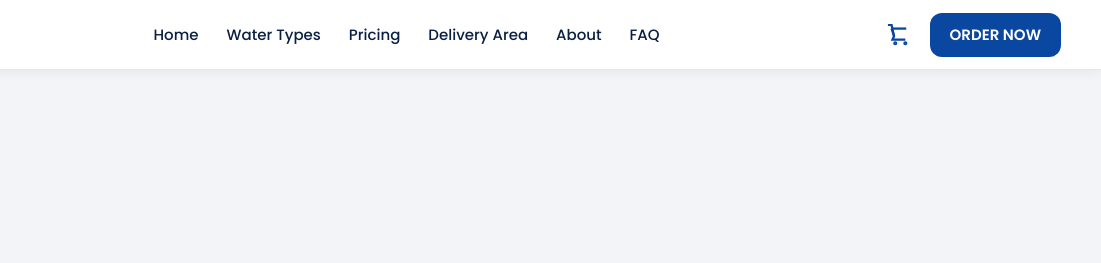
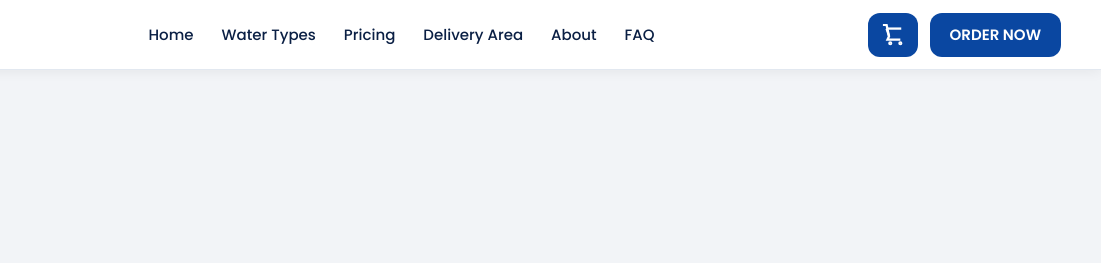
Before and after one commit to jjordanvvo/waterboy-delivery, a website: page faq.html in a window 1280 px wide. Shown: the top 263 px of the page, 179-1280 px from the left. Drawn offline with Linux system fonts and the light colour scheme.

Commit message:
Style cart button to match ORDER NOW (blue pill with white icon)

```diff
--- a/site.css
+++ b/site.css
@@ -236,12 +236,18 @@ button, a.btn-primary, a.btn-secondary, a.btn-inverted, a.btn-ghost-white,
   box-shadow: 0 8px 24px rgba(13,71,161,0.25);
 }
 .nav-cart-btn {
-  background: none; border: none; cursor: pointer;
-  color: var(--color-primary);
+  background: var(--color-primary); border: none; cursor: pointer;
+  color: #FFFFFF;
   position: relative;
-  padding: 8px;
+  padding: 10px 14px;
   display: flex; align-items: center; justify-content: center;
-  min-width: 40px; min-height: 40px; overflow: visible;
+  min-width: 44px; min-height: 44px; overflow: visible;
+  border-radius: 12px;
+  transition: transform 0.2s ease, box-shadow 0.2s ease;
+}
+.nav-cart-btn:hover {
+  transform: scale(1.04);
+  box-shadow: 0 8px 24px rgba(13,71,161,0.25);
 }
 #cart-count {
   position: absolute; top: 2px; right: 2px;
```
